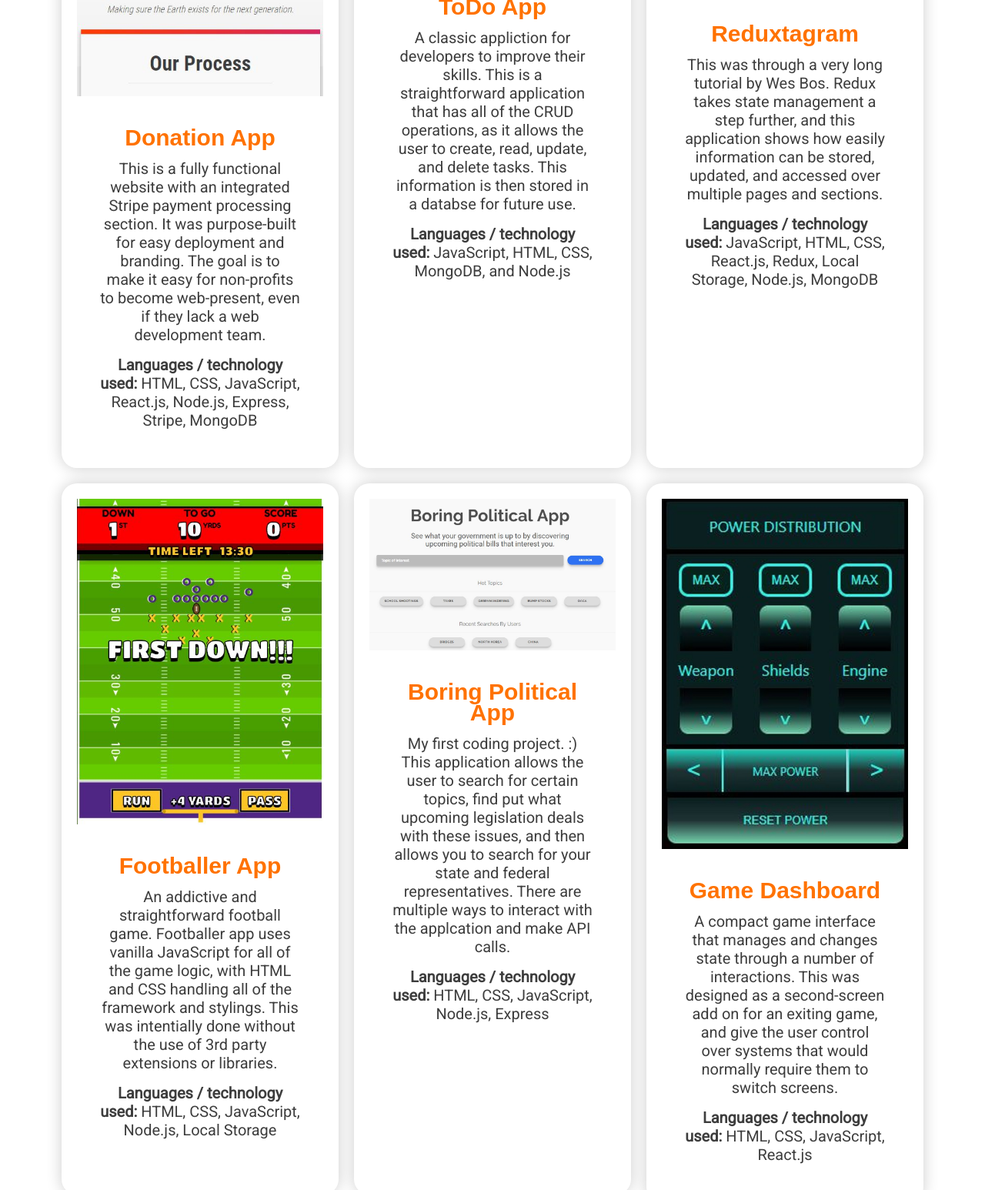
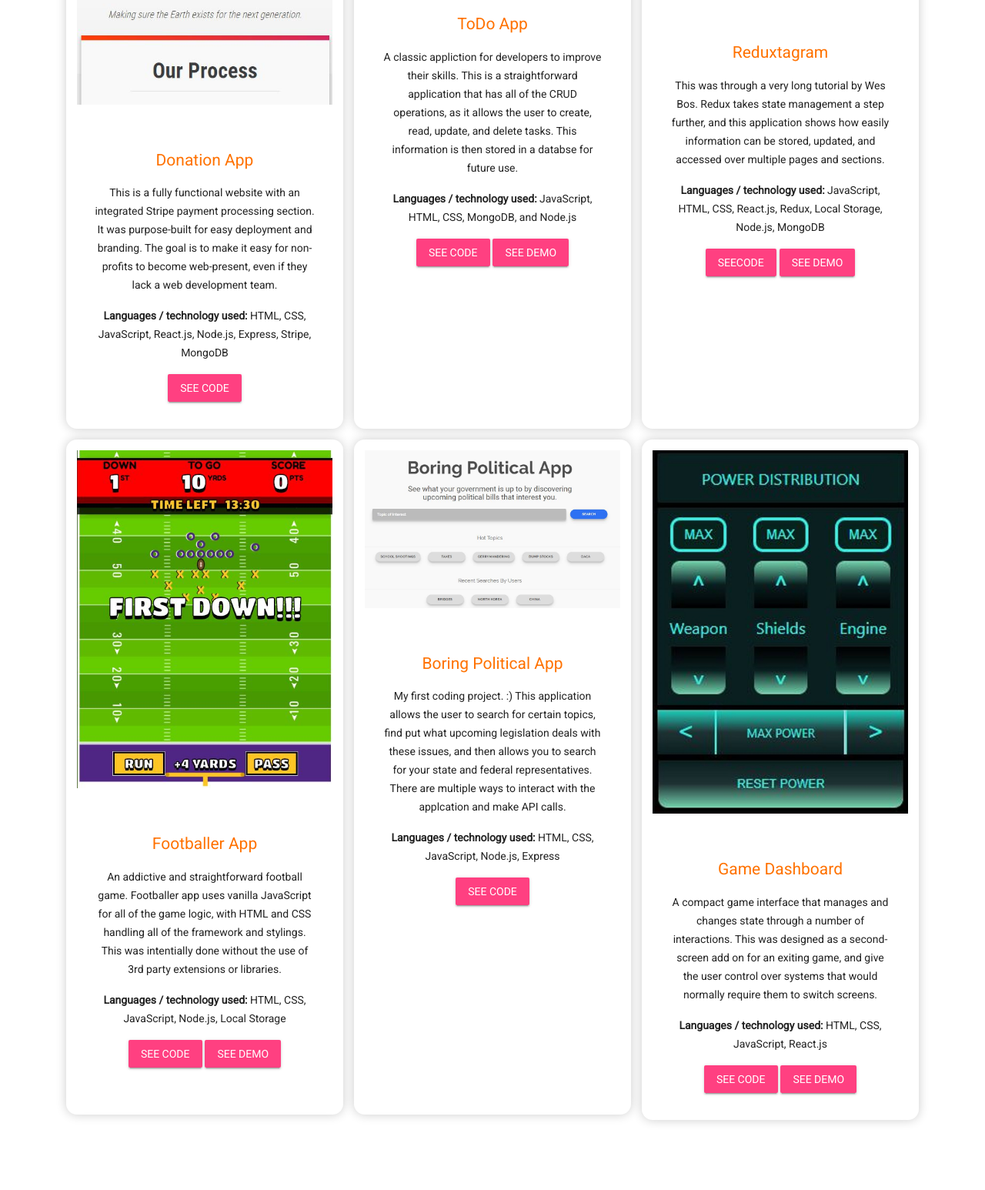
Before and after one commit to Robert-Queeney/Robert-Professional-Portfolio, a website: page portfolio.html in a window 1280 px wide. Shown: the part 633-2179 px from the top of the page at 77% size. Drawn offline with nearby package versions, Linux system fonts and the light colour scheme; a web font is replaced by a local one.

Commit message:
got code attached to projects

```diff
--- a/assets/css/style.css
+++ b/assets/css/style.css
@@ -385,6 +385,13 @@
 
 /* About us Page */
 
+.about {
+    /* width: 0;
+    height: 0;
+    border-top: 100px solid red;
+      border-right: 100px solid transparent; */
+}
+
 .about-me__quote {
     margin-bottom: 20px;
 }
--- a/index.html
+++ b/index.html
@@ -9,6 +9,9 @@
     <link href="https://fonts.googleapis.com/css?family=Sofia" rel="stylesheet">
     <link rel="stylesheet" href="https://use.fontawesome.com/releases/v5.8.2/css/all.css"
         integrity="sha384-oS3vJWv+0UjzBfQzYUhtDYW+Pj2yciDJxpsK1OYPAYjqT085Qq/1cq5FLXAZQ7Ay" crossorigin="anonymous">
+    <link rel="stylesheet" href="https://fonts.googleapis.com/icon?family=Material+Icons">
+    <link rel="stylesheet" href="https://code.getmdl.io/1.3.0/material.indigo-pink.min.css">
+    <script defer src="https://code.getmdl.io/1.3.0/material.min.js"></script>
     <script src="https://code.jquery.com/jquery-3.4.1.js"></script>
     <script type="text/javascript">
         $(window).on('scroll', function () {
@@ -50,7 +53,7 @@
     </nav>
     <main>
         <section class="hero">
-            <h2 class="section-title">Great websites. No hassle. Minimal fees</h2>
+            <h2 class="section-title">Great code. No hassle. Minimal cost (if any)</h2>
         </section>
         <section class="intro">
             <h2 class="section-title">I am Minneapolis' first
@@ -82,8 +85,8 @@
                 <ul class="carousel__track">
                     <div class="carousel__slide current-slide">
                         <div class="carousel__content">
-                            <h3 class="carousel__h3">"Robert is a wonderful sales rep. Wait, did he switch careers? Front end development?
-                                Oh ##$%^*!!!"</h3>
+                            <h3 class="carousel__h3">"Robert is a wonderful sales rep. Wait, did he switch careers? Full stack development?
+                                Oh boy!"</h3>
                             <p class="carousel__author">-- my wife</p>
                         </div>
                     </div>
@@ -95,7 +98,7 @@
                     </div>
                     <div class="carousel__slide">
                         <div class="carousel__content">
-                            <h3 class="carousel__h3">"Dada, gimme baba.......All done! Pee pee poo poo."</h3>
+                            <h3 class="carousel__h3">"Dada, gimme baba.......All done! Dada doo doo."</h3>
                             <p class="carousel__author">-- my 1 1/2 year old</p>
                         </div>
                     </div>
--- a/portfolio.html
+++ b/portfolio.html
@@ -9,6 +9,9 @@
     <link href="https://fonts.googleapis.com/css?family=Sofia" rel="stylesheet">
     <link rel="stylesheet" href="https://use.fontawesome.com/releases/v5.8.2/css/all.css"
         integrity="sha384-oS3vJWv+0UjzBfQzYUhtDYW+Pj2yciDJxpsK1OYPAYjqT085Qq/1cq5FLXAZQ7Ay" crossorigin="anonymous">
+        <link rel="stylesheet" href="https://fonts.googleapis.com/icon?family=Material+Icons">
+<link rel="stylesheet" href="https://code.getmdl.io/1.3.0/material.indigo-pink.min.css">
+<script defer src="https://code.getmdl.io/1.3.0/material.min.js"></script>
     <script src="https://code.jquery.com/jquery-3.4.1.js"></script>
     <script type="text/javascript">
         $(window).on('scroll', function () {
@@ -64,6 +67,11 @@
                             easy for non-profits to become web-present, even if they lack a web development team.</p>
                         <p><b>Languages / technology used:</b> HTML, CSS, JavaScript, React.js, Node.js, Express,
                             Stripe, MongoDB</p>
+                        <div class="buttons">
+                                <a href="https://github.com/Danielthweatt/DonationApp" target="_blank" class="mdl-button mdl-js-button mdl-button--raised mdl-js-ripple-effect mdl-button--accent">See
+                                    Code</a>
+
+                        </div>
                     </div>
                 </div>
                 <div class="product">
@@ -76,6 +84,13 @@
                             update, and delete tasks. This information is then stored in a databse for future use.
                         </p>
                         <p><b>Languages / technology used:</b> JavaScript, HTML, CSS, MongoDB, and Node.js</b></p>
+                        <div class="buttons">
+                                <a href="https://github.com/Robert-Queeney/TODO-List-API-Project" target="_blank" class="mdl-button mdl-js-button mdl-button--raised mdl-js-ripple-effect mdl-button--accent">See
+                                    Code</a>
+                                <button onclick="openIt(`https://drive.google.com/open?id=1Th-XVGx_mH4mNuqrIIKfHb2fqv3u_dUg`)"
+                                    class="mdl-button mdl-js-button mdl-button--raised mdl-js-ripple-effect mdl-button--accent">See
+                                    Demo</a>
+                        </div>
                     </div>
                 </div>
                 <div class="product">
@@ -89,6 +104,11 @@
                         <p><b>Languages / technology used:</b> JavaScript, HTML, CSS, React.js, Redux, Local Storage,
                             Node.js, MongoDB</b>
                         </p>
+                        <div class="buttons">
+                            <a href="https://github.com/Robert-Queeney/Redux-Tutorial-Project" target="_blank" class="mdl-button mdl-js-button mdl-button--raised mdl-js-ripple-effect mdl-button--accent">SeeCode</a>
+                            <button onclick="openIt('https://drive.google.com/file/d/16e-JR-a-u1ABlv8Mg9T4HTYF3u0LIJVX/view')"
+                            class="mdl-button mdl-js-button mdl-button--raised mdl-js-ripple-effect mdl-button--accent">See Demo</button>
+                        </div>
                     </div>
                 </div>
                 <div class="product">
@@ -98,6 +118,13 @@
 
                         <p>An addictive and straightforward football game.   Footballer app uses vanilla JavaScript for all of the game logic, with HTML and CSS handling all of the framework and stylings.  This was intentially done without the use of 3rd party extensions or libraries.</p>
                         <p><b>Languages / technology used:</b> HTML, CSS, JavaScript, Node.js, Local Storage</p>
+                        <div class="buttons">
+                                <a href="https://github.com/madisonkoch/Footballer-App" target="_blank" class="mdl-button mdl-js-button mdl-button--raised mdl-js-ripple-effect mdl-button--accent">See
+                                    Code</a>
+                                <button onclick="openIt(`https://drive.google.com/file/d/1KkH3J6xi3sJClXOQZ_VKnHOwk9NCvfpx/view`)"
+                                    class="mdl-button mdl-js-button mdl-button--raised mdl-js-ripple-effect mdl-button--accent">See
+                                    Demo</a>
+                        </div>
                     </div>
                 </div>
                 <div class="product">
@@ -107,6 +134,10 @@
 
                         <p>My first coding project.  :)  This application allows the user to search for certain topics, find put what upcoming legislation deals with these issues, and then allows you to search for your state and federal representatives.  There are multiple ways to interact with the applcation and make API calls. </p>
                         <p><b>Languages / technology used:</b> HTML, CSS, JavaScript, Node.js, Express</p>
+                        <div class="buttons">
+                        <a href="https://github.com/Robert-Queeney/Boring-Political-App" target="_blank" class="mdl-button mdl-js-button mdl-button--raised mdl-js-ripple-effect mdl-button--accent">See
+                            Code</a>
+                    </div>
                     </div>
                 </div>
                 <div class="product">
@@ -116,6 +147,11 @@
 
                         <p>A compact game interface that manages and changes state through a number of interactions.  This was designed as a second-screen add on for an exiting game, and give the user control over systems that would normally require them to switch screens.</p>
                         <p><b>Languages / technology used:</b> HTML, CSS, JavaScript, React.js</p>
+                        <div class="buttons">
+                            <a href="https://github.com/Robert-Queeney/Game-Dashboard" target="_blank" class="mdl-button mdl-js-button mdl-button--raised mdl-js-ripple-effect mdl-button--accent">See Code</a>
+                            <button onclick="openIt('https://drive.google.com/open?id=1qxFv3WMM_cgRvtbhHhxLCZcF1JM9cW3T')"
+                            class="mdl-button mdl-js-button mdl-button--raised mdl-js-ripple-effect mdl-button--accent">See Demo</button>
+                        </div>
                     </div>
                 </div>
             </div>
@@ -135,6 +171,11 @@
                         class="fab fa-github fa-2x   social-icon"></i></a></li>
         </ul>
     </footer>
+        <script>
+        function openIt(link) {
+            window.open(link);
+        }
+    </script>
 </body>
 
 </html>
```
Also changed, not shown: OtherOldFiles/portfolio.html (+3 -3 lines).
